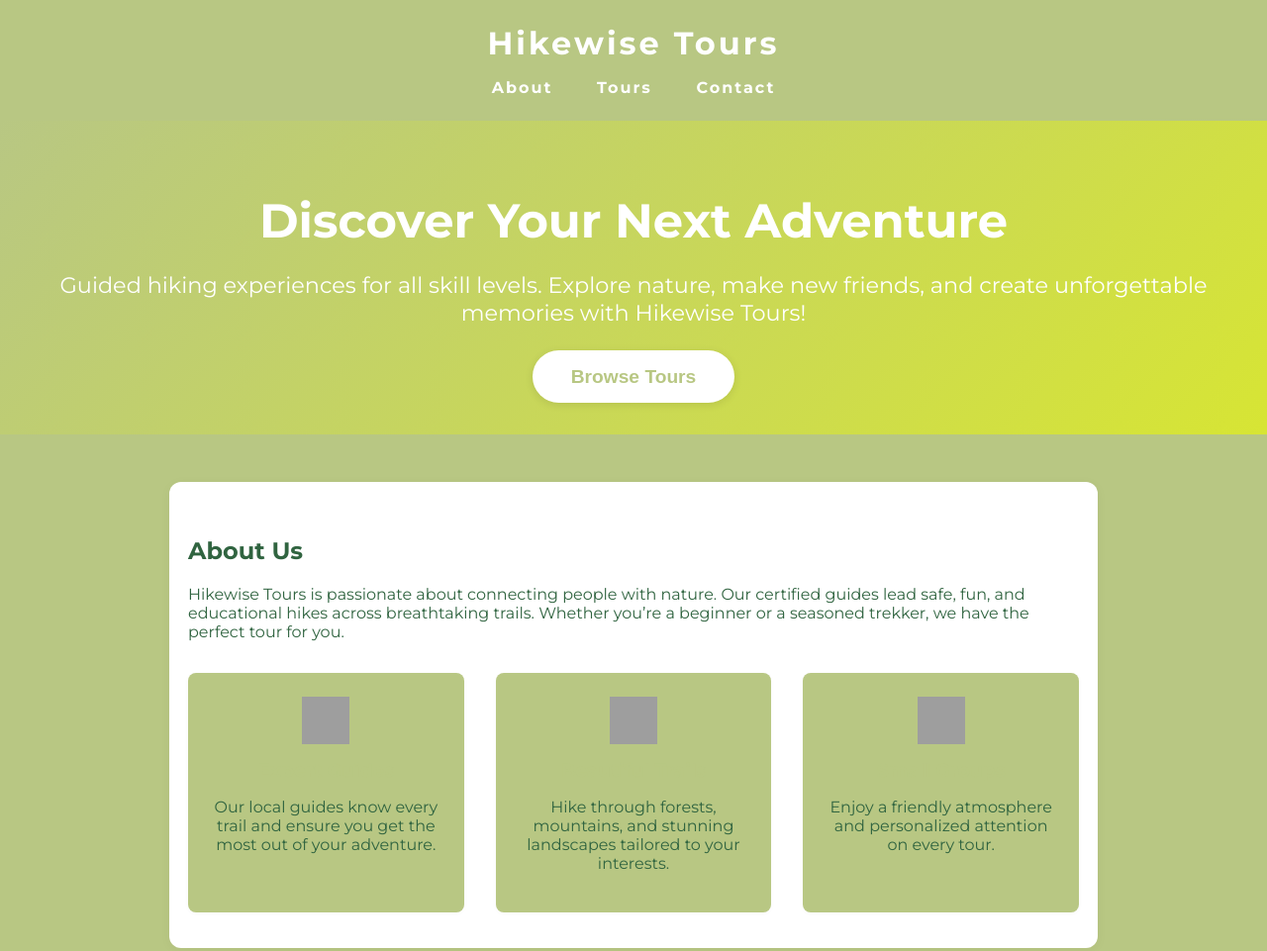
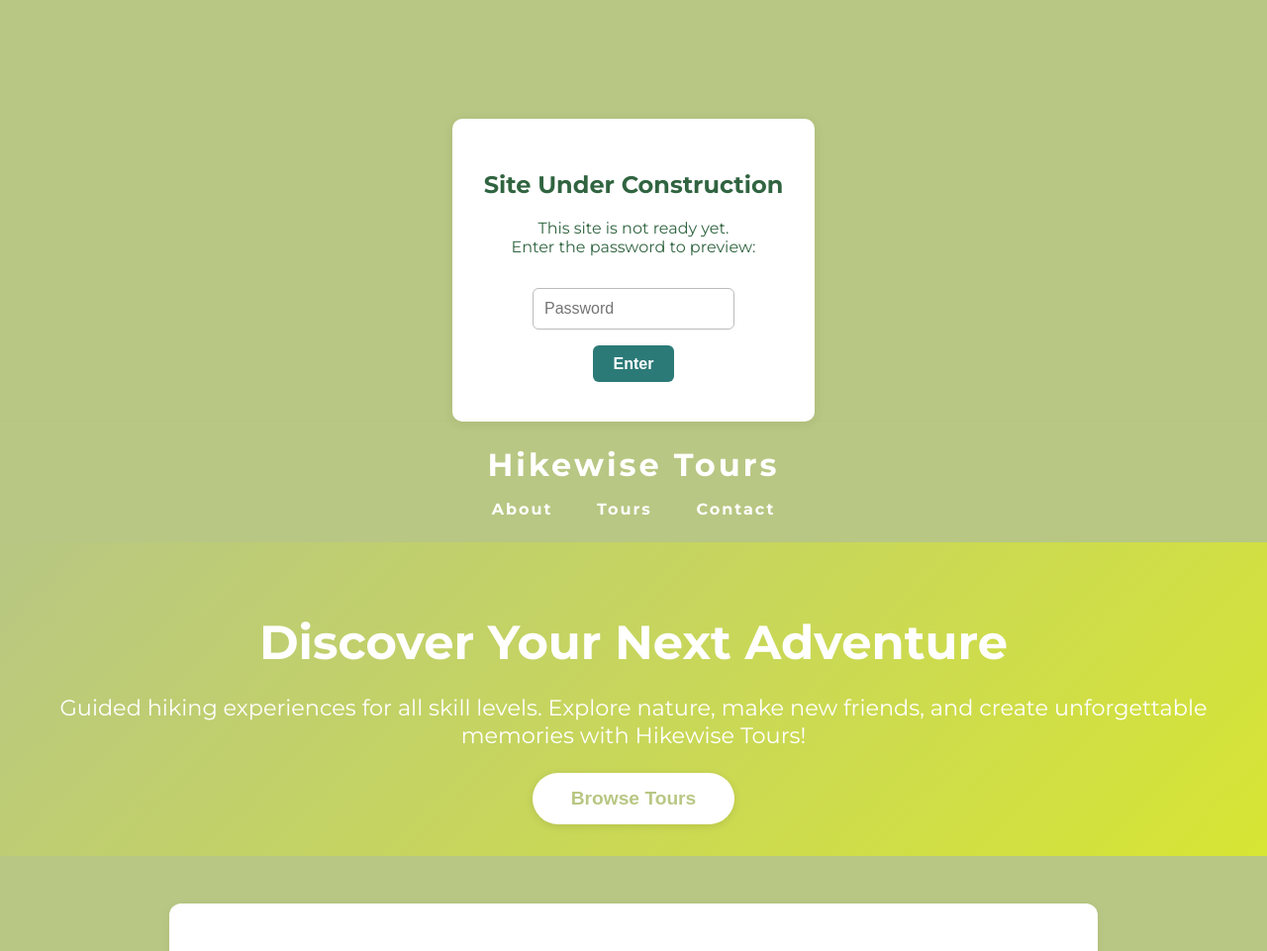
Before and after one commit to hikewisetours/hikewise-tours, a plain HTML site: page index.html in a window 1280 px wide. Shown: the top 961 px of the page at 99% size. Drawn offline with Linux system fonts and the light colour scheme; grey boxes are pictures that could not be loaded.

Commit message:
Password index.html

```diff
--- a/index.html
+++ b/index.html
@@ -1,3 +1,88 @@
+<!DOCTYPE html>
+<html lang="en">
+<head>
+  <meta charset="UTF-8">
+  <title>Hikewise Tours (Coming Soon)</title>
+  <meta name="viewport" content="width=device-width, initial-scale=1">
+  <style>
+    body {
+      font-family: Arial, sans-serif;
+      background: #def2f1;
+      color: #17252a;
+      text-align: center;
+      margin: 0;
+      padding: 0;
+    }
+    .hidden-content {
+      display: none;
+    }
+    .password-box {
+      margin-top: 120px;
+      background: #fff;
+      padding: 2em 2em 2.5em 2em;
+      border-radius: 10px;
+      display: inline-block;
+      box-shadow: 0 2px 12px rgba(0,0,0,0.07);
+    }
+    input[type="password"] {
+      padding: 0.7em;
+      border-radius: 6px;
+      border: 1px solid #bbb;
+      margin-top: 1em;
+      width: 180px;
+      font-size: 1rem;
+      margin-bottom: 1em;
+    }
+    button {
+      padding: 0.6em 1.3em;
+      background: #2b7a78;
+      color: #fff;
+      border: none;
+      border-radius: 6px;
+      font-size: 1rem;
+      cursor: pointer;
+      font-weight: bold;
+      transition: background 0.2s;
+    }
+    button:hover {
+      background: #3aafa9;
+    }
+  </style>
+  <script>
+    function checkPassword() {
+      var pw = document.getElementById('pw').value;
+      var correct = "hikewise2025"; // Change this password!
+      if (pw === correct) {
+        document.getElementById('pwbox').style.display = 'none';
+        document.getElementById('content').style.display = 'block';
+      } else {
+        alert('Incorrect password. Please try again.');
+      }
+      return false;
+    }
+    window.onload = function() {
+      document.getElementById('content').style.display = 'none';
+    }
+  </script>
+</head>
+<body>
+  <div id="pwbox" class="password-box">
+    <h2>Site Under Construction</h2>
+    <p>This site is not ready yet.<br>Enter the password to preview:</p>
+    <form onsubmit="return checkPassword()">
+      <input type="password" id="pw" placeholder="Password" autocomplete="off" required>
+      <br>
+      <button type="submit">Enter</button>
+    </form>
+  </div>
+  <div id="content" class="hidden-content">
+    <!-- Put your actual website content here! -->
+    <h1>Welcome to Hikewise Tours!</h1>
+    <p>This is a private preview.<br>Remove password protection when ready to launch.</p>
+  </div>
+</body>
+</html>
+
 <!DOCTYPE html>
 <html lang="en">
 <head>
```
